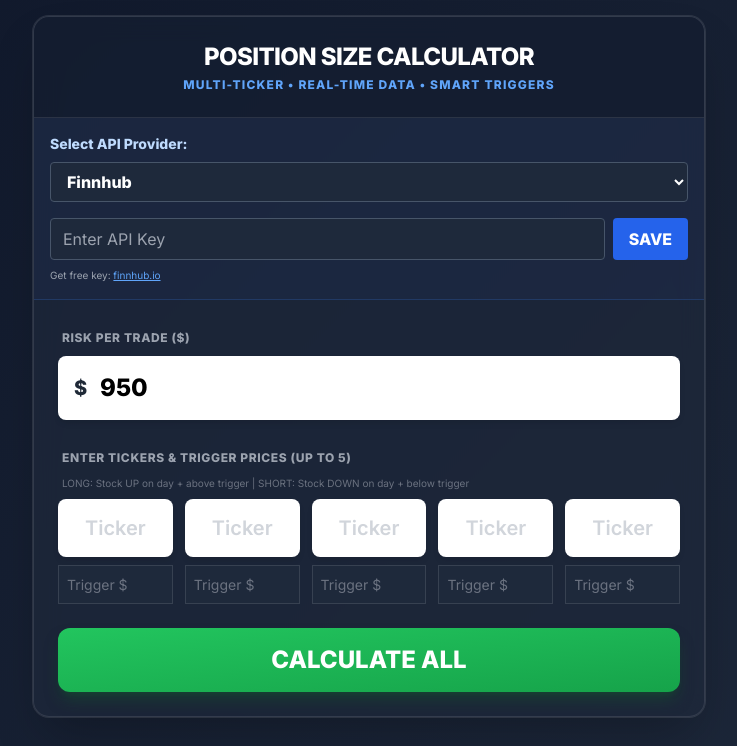
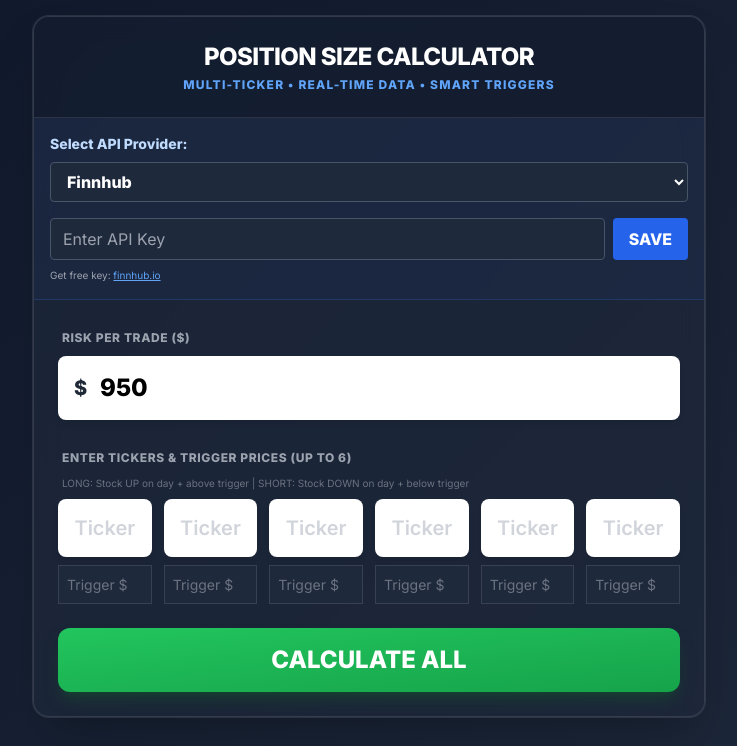
Before and after one commit to TraderJohn1/Liberty-signal, a plain HTML site: page index.html in a window 1280 px wide. Shown: the whole page, without its empty margins (271-1008 px from the left). Drawn offline with nearby package versions, Linux system fonts and the light colour scheme.

Commit message:
Updated to 6 ticker index.html

```diff
--- a/index.html
+++ b/index.html
@@ -118,9 +118,13 @@
             </div>
 
             <div class="space-y-2">
-                <label class="text-xs font-bold text-gray-400 uppercase tracking-wider ml-1">Enter Tickers & Trigger Prices (Up to 5)</label>
+                <label class="text-xs font-bold text-gray-400 uppercase tracking-wider ml-1">Enter Tickers & Trigger Prices (Up to 6)</label>
                 <p class="text-[10px] text-gray-500 ml-1">LONG: Stock UP on day + above trigger | SHORT: Stock DOWN on day + below trigger</p>
-                <div class="grid grid-cols-2 md:grid-cols-5 gap-3">
+                <div class="grid grid-cols-2 md:grid-cols-3 lg:grid-cols-6 gap-3">
+                    <div class="flex flex-col gap-2">
+                        <input type="text" class="super-input ticker-input" placeholder="Ticker">
+                        <input type="number" step="0.01" class="trigger-input" placeholder="Trigger $">
+                    </div>
                     <div class="flex flex-col gap-2">
                         <input type="text" class="super-input ticker-input" placeholder="Ticker">
                         <input type="number" step="0.01" class="trigger-input" placeholder="Trigger $">
```
